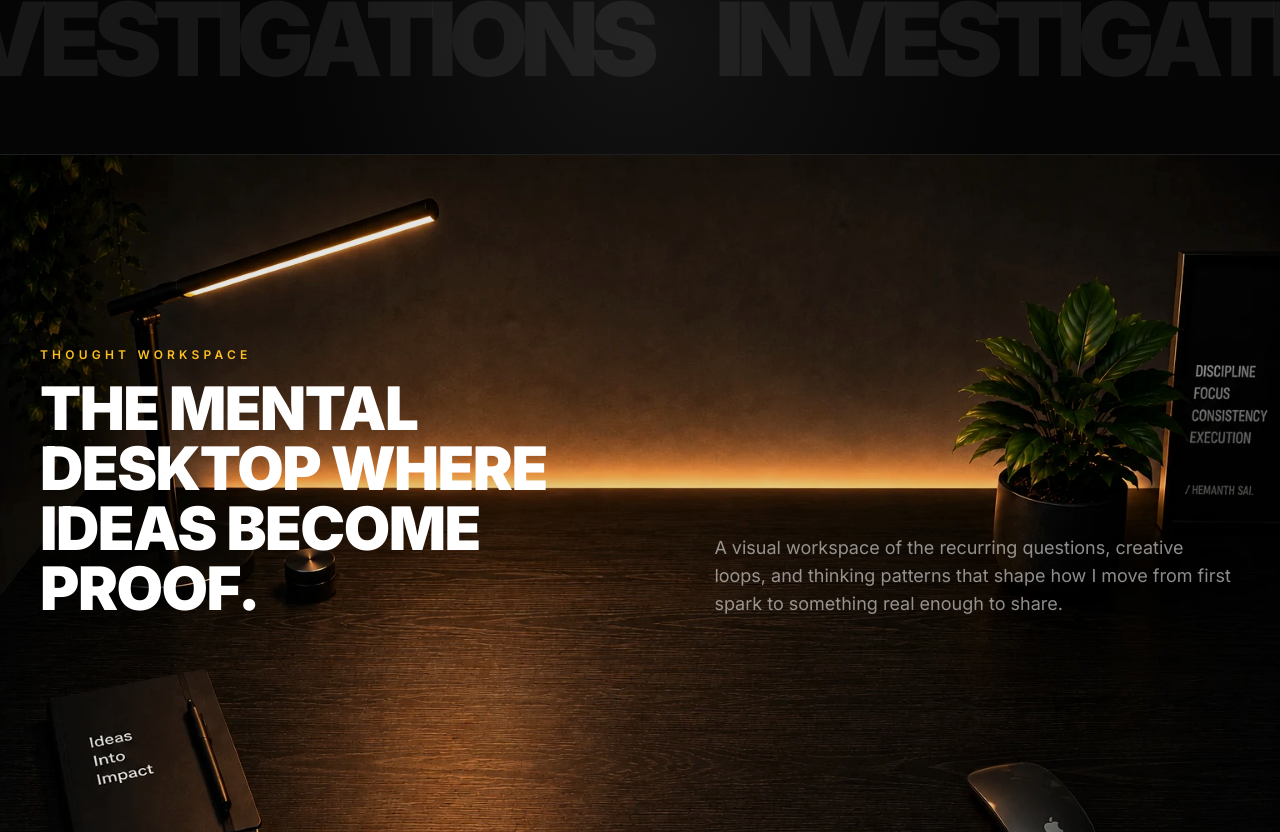
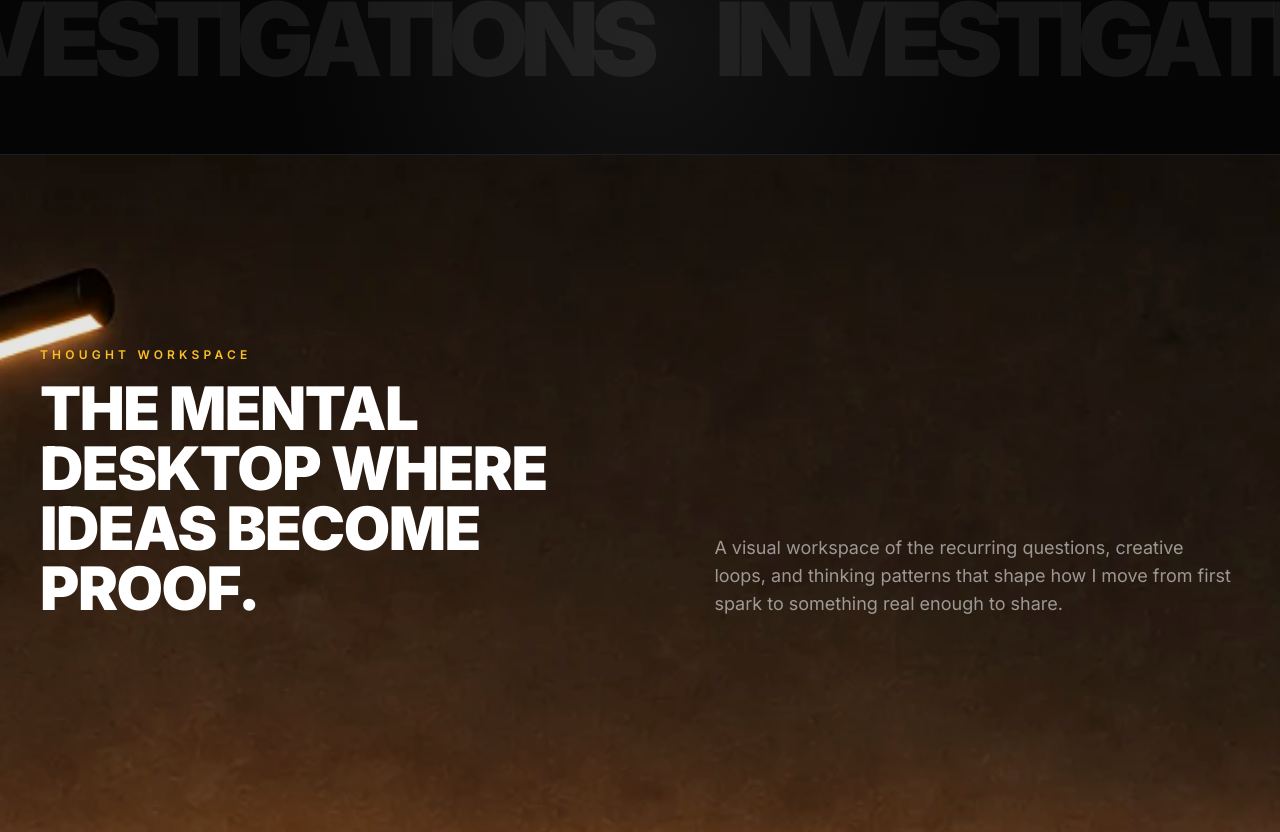
Before and after one commit to batmanvigilante7/hemanthsai, a React (Vite) app: page / in a window 1280 px wide. Shown: the part 3988-4820 px from the top of the page. Built offline with nearby package versions, Linux system fonts and the light colour scheme.

Commit message:
style(thought-workspace): use object-cover with object-[center_40%] arbitrary positioning for desk background

```diff
--- a/src/components/ThoughtWorkspace.tsx
+++ b/src/components/ThoughtWorkspace.tsx
@@ -29,7 +29,7 @@ export function ThoughtWorkspace() {
           src={thoughtWorkspaceScene}
           alt=""
           aria-hidden="true"
-          className="absolute left-1/2 top-0 w-full h-auto max-w-none -translate-x-1/2 opacity-100 brightness-105 contrast-105 pointer-events-none select-none z-0"
+          className="absolute inset-0 h-full w-full object-cover object-[center_40%] opacity-100 brightness-105 contrast-105 pointer-events-none select-none z-0"
         />
 
         {/* Dark overlay for readability */}
```
